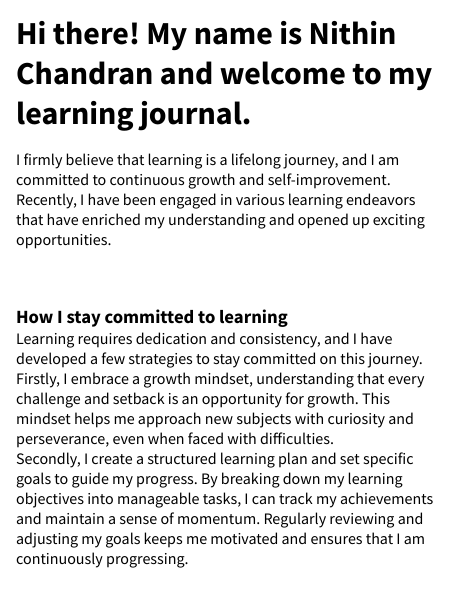
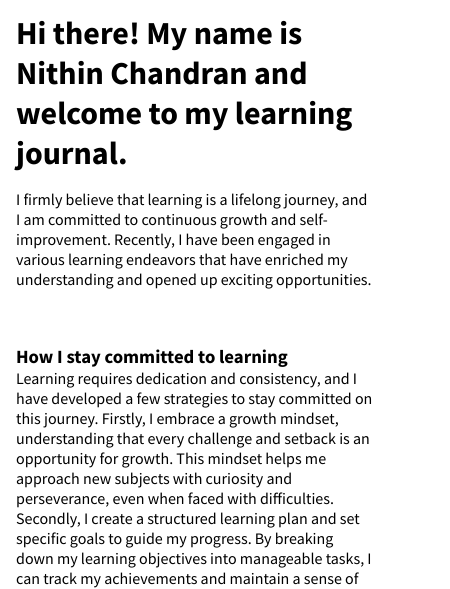
Before and after one commit to nithincp/Learning-Journal, a plain HTML site: page about.html in a window 390 px wide. Shown: the part 259-848 px from the top of the page, 450 px wide, since content can reach past the window. Drawn offline with Linux system fonts and the light colour scheme; a web font is replaced by a local one.

Commit message:
Set media queries

```diff
--- a/css/about.css
+++ b/css/about.css
@@ -42,7 +42,7 @@ body {
 .main {
   display: grid;
   gap: 1.5em;
-  grid-template-columns: repeat(auto-fit, minmax(450px, 1fr));
+  grid-template-columns: repeat(auto-fit, minmax(350px, 1fr));
 }
 
 .hero {
@@ -138,4 +138,8 @@ body {
   .blog-post {
     padding: 2em;
   }
+
+  .main {
+    grid-template-columns: repeat(auto-fit, minmax(450px, 1fr));
+  }
 }
--- a/css/blog.css
+++ b/css/blog.css
@@ -37,7 +37,7 @@ body {
   display: grid;
   padding: 1em;
   gap: 1.5em;
-  grid-template-columns: repeat(auto-fit,minmax(450px,1fr));
+  grid-template-columns: repeat(auto-fit,minmax(350px,1fr));
 }
 
 .hero {
@@ -132,6 +132,7 @@ body {
 
   .main {
     padding: 2em;
+    grid-template-columns: repeat(auto-fit,minmax(450px,1fr));
   }
 
 }
--- a/css/style.css
+++ b/css/style.css
@@ -41,7 +41,7 @@ body {
 
 .main {
   display: grid;
-  grid-template-columns: repeat(auto-fit, minmax(450px, 1fr));
+  grid-template-columns: repeat(auto-fit, minmax(350px, 1fr));
   background-color: #fafafa;
 }
 
@@ -87,7 +87,7 @@ body {
   object-fit: cover;
 }
 
-.blog-post-title{
+.blog-post-title {
   padding-bottom: 0.35em;
 }
 .blog-post-date {
@@ -113,7 +113,7 @@ body {
   padding: 2em 0;
 }
 
-.hidden{
+.hidden {
   display: none;
 }
 
@@ -147,6 +147,10 @@ body {
     padding: 0 2em;
   }
 
+  .main {
+    grid-template-columns: repeat(auto-fit, minmax(450px, 1fr));
+  }
+
   .feature-blog-description {
     width: 500px;
   }
@@ -159,11 +163,11 @@ body {
     padding: 2em;
   }
 
-  .hidden{
+  .hidden {
     display: grid;
   }
 
-  .read-more{
+  .read-more {
     display: none;
   }
 }
```
